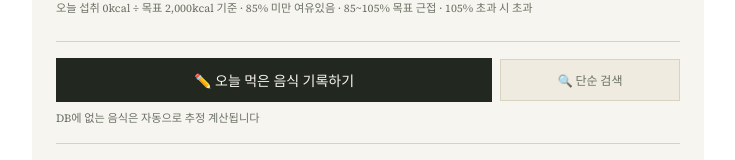
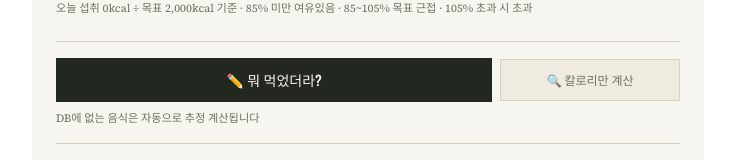
Before and after one commit to ko750125-afk/CalorieCheck, a React (Vite) app: page / in a window 1280 px wide. Shown: the part 594-754 px from the top of the page, without its empty margins (272-1007 px from the left). Built offline with nearby package versions, Linux system fonts and the light colour scheme.

Commit message:
style: update button texts to '뭐 먹었더라?' and '칼로리만 계산'

```diff
--- a/calorie-check.jsx
+++ b/calorie-check.jsx
@@ -791,7 +791,7 @@ export default function CalorieJournal() {
               }}
               className="flex-[2.5] py-3 px-4 text-sm font-medium flex items-center justify-center gap-1.5 hover:opacity-90"
             >
-              <span>✏️ 오늘 먹은 음식 기록하기</span>
+              <span>✏️ 뭐 먹었더라?</span>
             </button>
 
             {/* 보조 버튼 (Secondary Ghost Button) */}
@@ -809,7 +809,7 @@ export default function CalorieJournal() {
               }}
               className="flex-1 py-3 px-2 text-xs flex items-center justify-center gap-1 hover:bg-gray-200 transition-colors"
             >
-              <span>🔍 단순 검색</span>
+              <span>🔍 칼로리만 계산</span>
             </button>
           </div>
         )}
--- a/src/App.jsx
+++ b/src/App.jsx
@@ -799,7 +799,7 @@ export default function CalorieJournal() {
               }}
               className="flex-[2.5] py-3 px-4 text-sm font-medium flex items-center justify-center gap-1.5 hover:opacity-90"
             >
-              <span>✏️ 오늘 먹은 음식 기록하기</span>
+              <span>✏️ 뭐 먹었더라?</span>
             </button>
 
             {/* 보조 버튼 (Secondary Ghost Button) */}
@@ -817,7 +817,7 @@ export default function CalorieJournal() {
               }}
               className="flex-1 py-3 px-2 text-xs flex items-center justify-center gap-1 hover:bg-gray-200 transition-colors"
             >
-              <span>🔍 단순 검색</span>
+              <span>🔍 칼로리만 계산</span>
             </button>
           </div>
         )}
```
